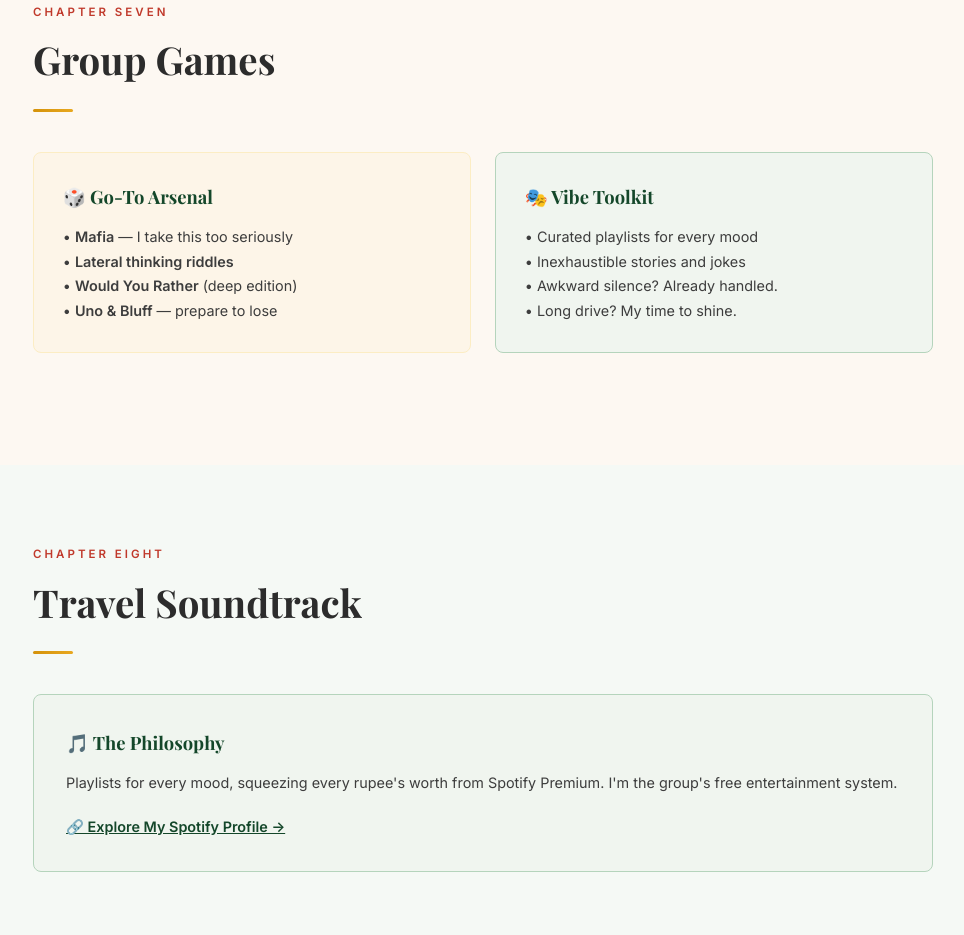
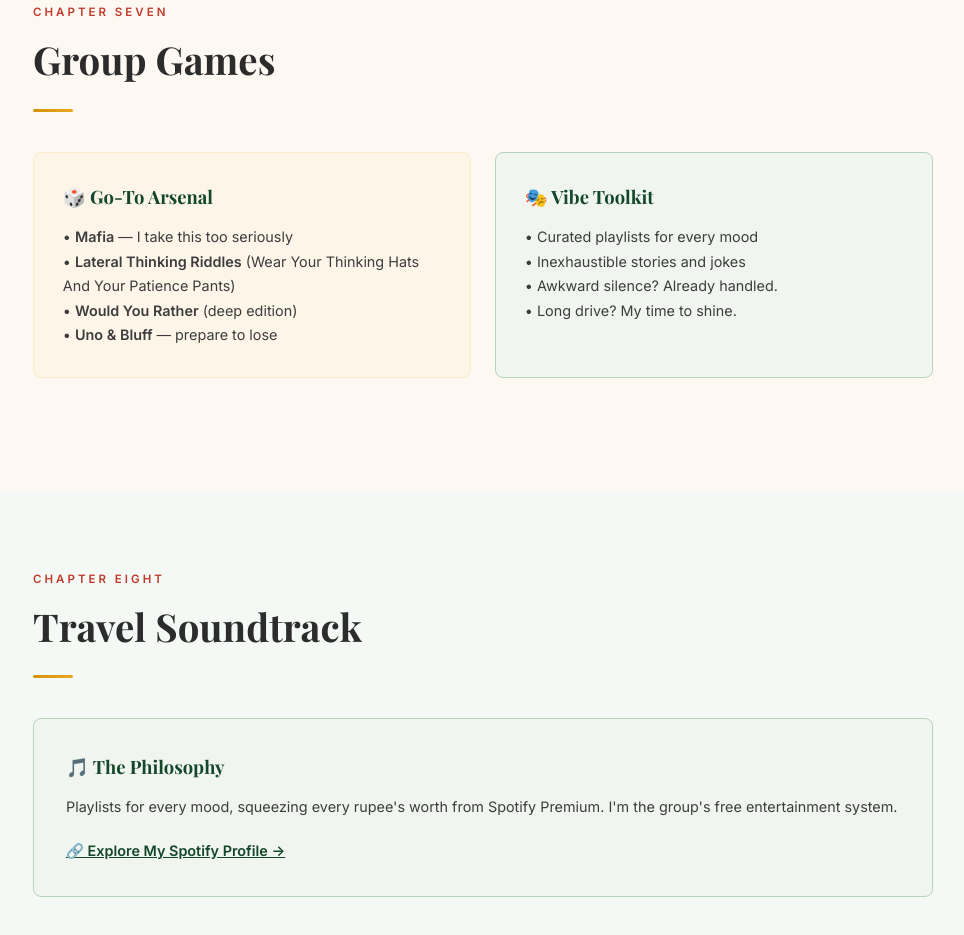
Before and after one commit to RedBull-The-Creator/Travel-CV, a plain HTML site: page index.html in a window 1280 px wide. Shown: the part 7445-8380 px from the top of the page, without its empty margins (157-1121 px from the left). Drawn offline with nearby package versions, Linux system fonts and the light colour scheme; a web font is replaced by a local one.

Commit message:
Update index.html

```diff
--- a/index.html
+++ b/index.html
@@ -43,7 +43,7 @@ footer{background:linear-gradient(135deg,var(--forest) 0%,var(--forest-light) 10
 
 <section id="expectations"><div class="content-wrap"><div class="section-header"><span class="num">Chapter Six</span><h2>What I Seek & Expect</h2></div><div class="editorial-grid"><div class="ed-card green-tint"><h3>✨ What I Seek from Travel</h3><p>• Meeting people who think differently<br>• Collecting stories, not souvenirs<br>• Coming back slightly different than I left<br>• Staying stimulated, curious, alive</p></div><div class="ed-card amber-tint"><h3>🤝 From Co-Travellers</h3><p>• Flexibility — plans change, that's okay<br>• Kindness and good energy<br>• Everything else? We'll figure it out.<br><br><em>Low bar. High returns. That's the deal.</em></p></div></div></div></section>
 
-<section id="games"><div class="content-wrap"><div class="section-header"><span class="num">Chapter Seven</span><h2>Group Games</h2></div><div class="editorial-grid"><div class="ed-card amber-tint"><h3>🎲 Go-To Arsenal</h3><p>• <strong>Mafia</strong> — I take this too seriously<br>• <strong>Lateral thinking riddles</strong><br>• <strong>Would You Rather</strong> (deep edition)<br>• <strong>Uno & Bluff</strong> — prepare to lose</p></div><div class="ed-card green-tint"><h3>🎭 Vibe Toolkit</h3><p>• Curated playlists for every mood<br>• Inexhaustible stories and jokes<br>• Awkward silence? Already handled.<br>• Long drive? My time to shine.</p></div></div></div></section>
+<section id="games"><div class="content-wrap"><div class="section-header"><span class="num">Chapter Seven</span><h2>Group Games</h2></div><div class="editorial-grid"><div class="ed-card amber-tint"><h3>🎲 Go-To Arsenal</h3><p>• <strong>Mafia</strong> — I take this too seriously<br>• <strong>Lateral Thinking Riddles</strong> (Wear Your Thinking Hats And Your Patience Pants)<br>• <strong>Would You Rather</strong> (deep edition)<br>• <strong>Uno & Bluff</strong> — prepare to lose</p></div><div class="ed-card green-tint"><h3>🎭 Vibe Toolkit</h3><p>• Curated playlists for every mood<br>• Inexhaustible stories and jokes<br>• Awkward silence? Already handled.<br>• Long drive? My time to shine.</p></div></div></div></section>
 
 <section id="soundtrack"><div class="content-wrap"><div class="section-header"><span class="num">Chapter Eight</span><h2>Travel Soundtrack</h2></div><div class="ed-card green-tint" style="padding:2rem;"><h3>🎵 The Philosophy</h3><p>Playlists for every mood, squeezing every rupee's worth from Spotify Premium. I'm the group's free entertainment system.</p><p style="margin-top:1.2rem;"><a href="https://open.spotify.com/user/ux4xclkxias39hat9w2zetenz" target="_blank" style="color:var(--forest);font-weight:600;text-decoration:underline;">🔗 Explore My Spotify Profile →</a></p></div></div></section>
 
```
